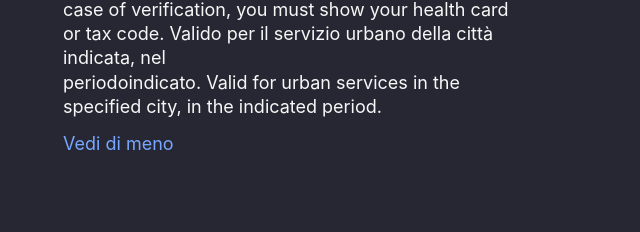
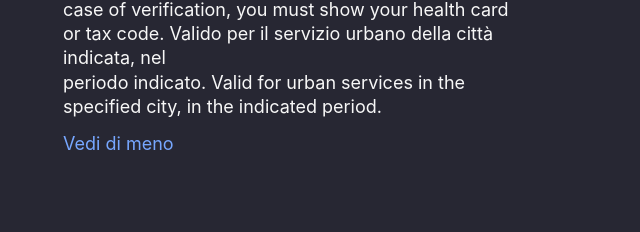
Before and after one commit to hhambs10/florence, a plain HTML site: page index.html in a window 1280 px wide. Both pictures are taken after a click on the button "Per saperne di più". Shown: the part 334-566 px from the top of the page, 319-959 px from the left. Drawn offline with Linux system fonts and the light colour scheme.

Commit message:
index.html

```diff
--- a/index.html
+++ b/index.html
@@ -309,7 +309,7 @@
 
     <p class="instructions">
       In caso di controllo esibire la tessera sanitaria. In case of verification, you must show your health card or tax code. Valido per il servizio urbano della città indicata, nel
-      <span class="instructions-extra" id="instructionsExtra">periodoindicato. Valid for urban services in the specified city, in the indicated period.</span>
+      <span class="instructions-extra" id="instructionsExtra">periodo indicato. Valid for urban services in the specified city, in the indicated period.</span>
     </p>
 
     <button class="more-info" type="button" id="moreInfo" aria-expanded="false" aria-controls="instructionsExtra">Per saperne di più</button>
```
